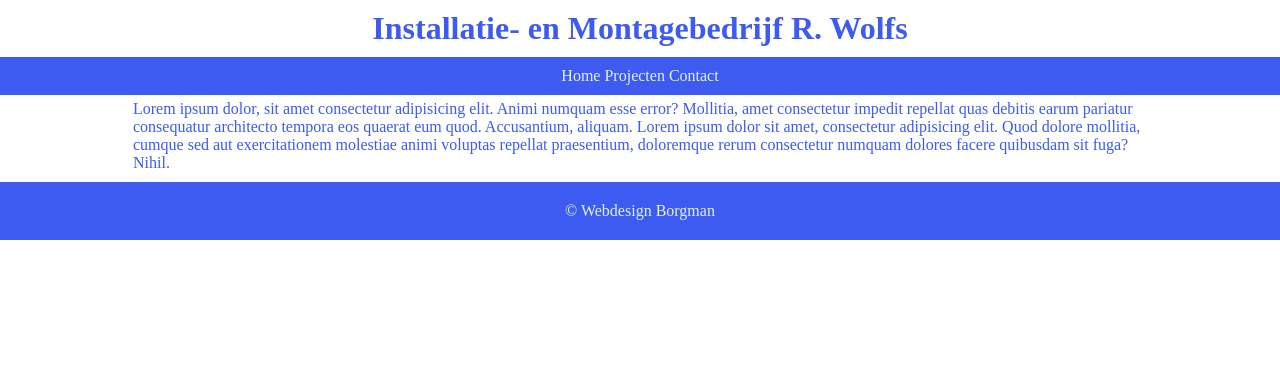
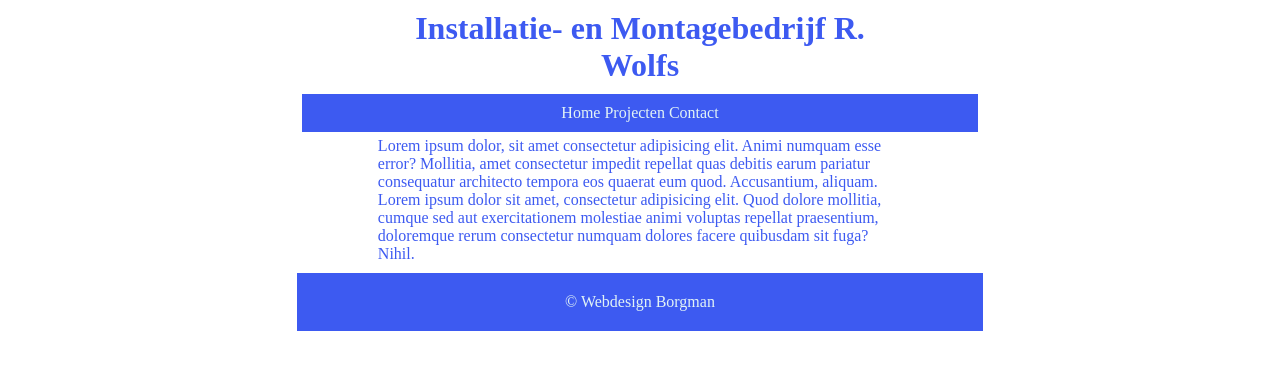
Before and after one commit to Coffee119/wolfs, a plain HTML site: page index.html in a window 1280 px wide. Drawn offline with Linux system fonts and the light colour scheme.

Commit message:
changed width

```diff
--- a/css/style.css
+++ b/css/style.css
@@ -1,6 +1,8 @@
 * {
   padding: 0;
-  margin: 0;
+  margin: auto;
+  width: 80%;
+
   /* background-color: #e2f3f5; */
 }
 .container {
--- a/index.html
+++ b/index.html
@@ -11,7 +11,7 @@
 </head>
 <body>
 
-<header class="container">
+<header>
   <h1>Installatie- en Montagebedrijf R. Wolfs</></h1>
 </header>
 
```
